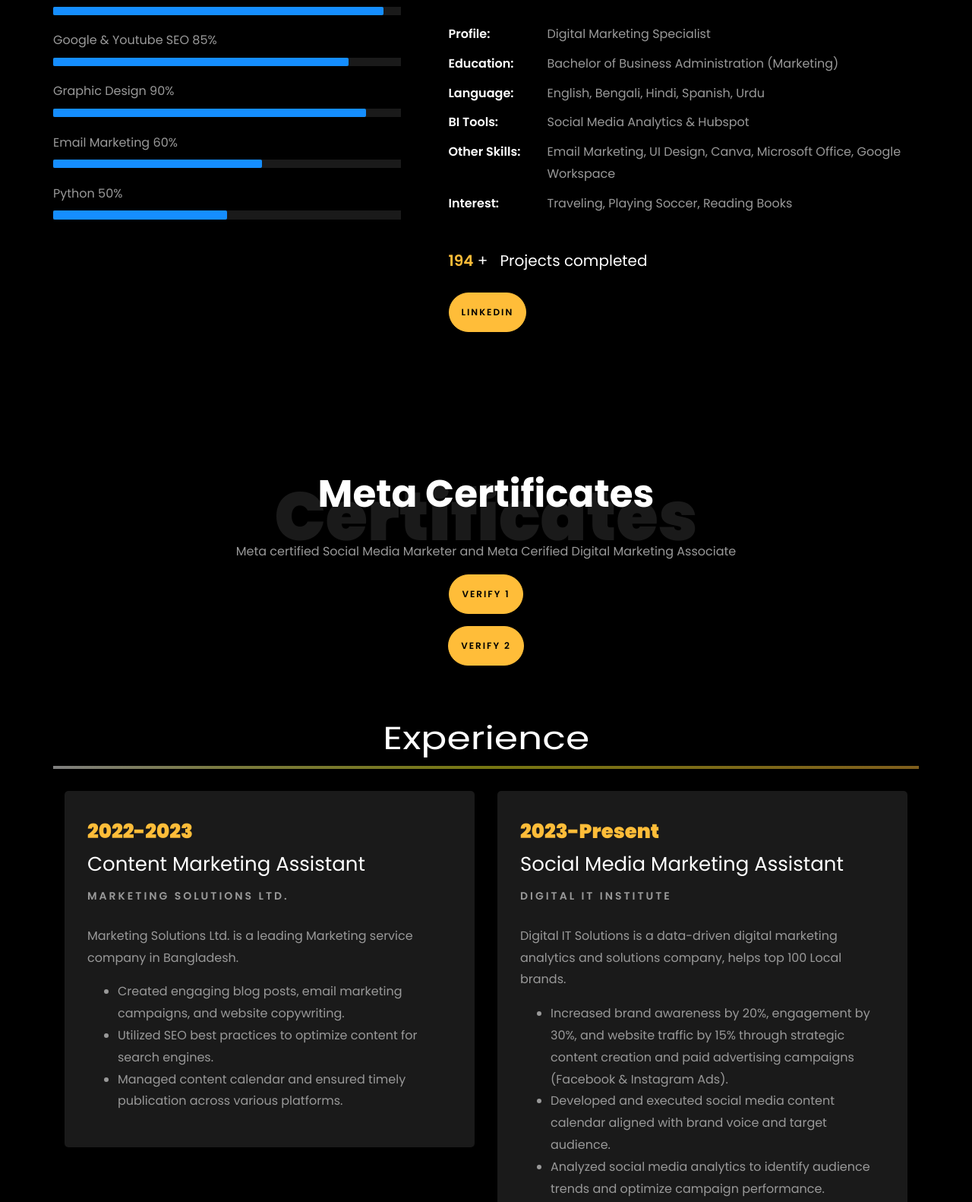
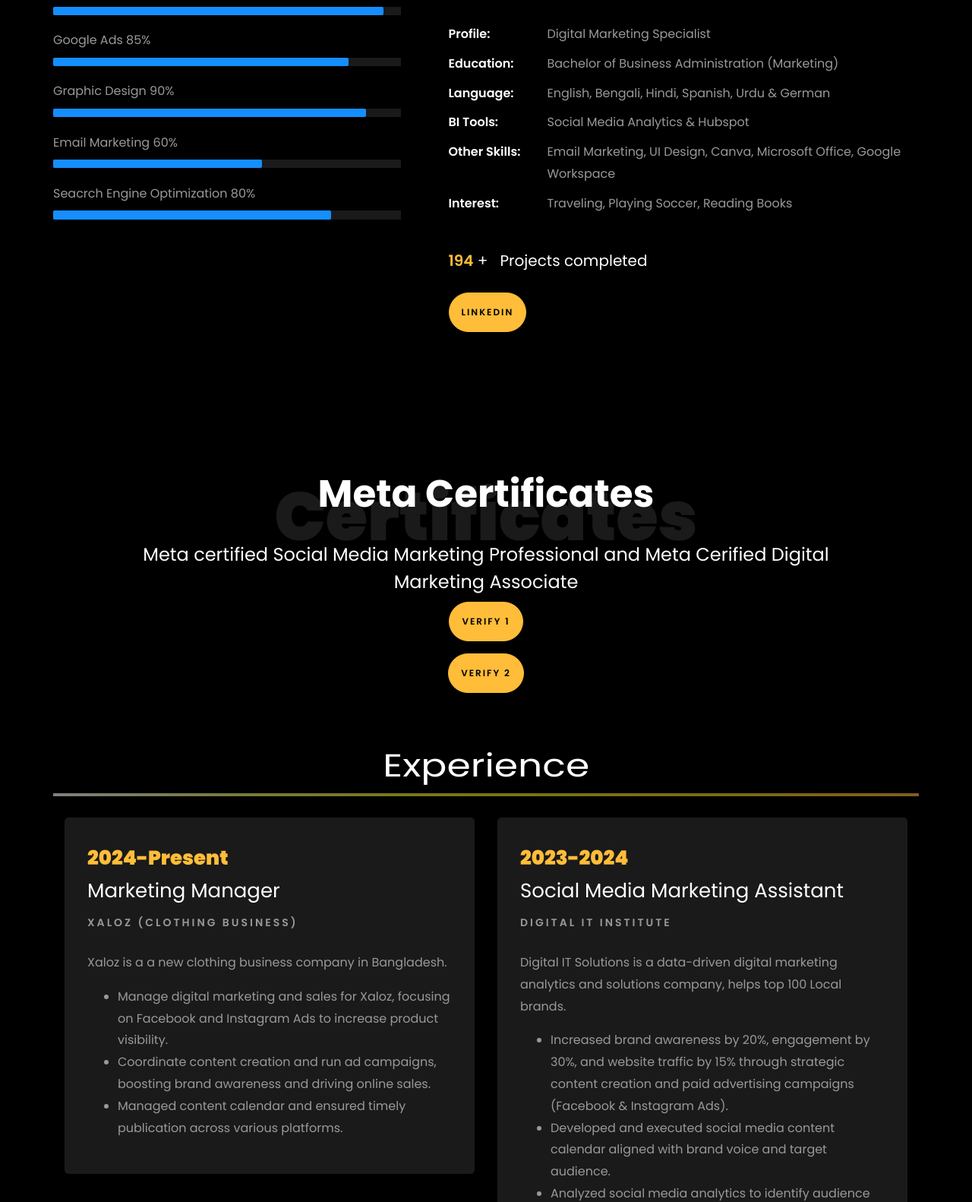
Before and after one commit to yeaminshafi/yeaminshafi.github.io, a plain HTML site: page index.html in a window 1280 px wide. Shown: the part 1114-2696 px from the top of the page at 76% size. Drawn offline with Linux system fonts and the light colour scheme; animation ran at ten frames a second; files whose address does not match are found by name.

Commit message:
Update index.html

```diff
--- a/index.html
+++ b/index.html
@@ -160,7 +160,7 @@
 						// Create an array of typing text
 						const typingTexts = [
 						'Social Media Marketing Professional  ',
-						'Google &  YouTube SEO  Expert  ',
+						'Google Ads & SEO  Expert  ',
 						'Graphic Designer   ',
 						];
 
@@ -235,7 +235,7 @@
 											aria-valuemax="100"></div>
 									</div>
 
-									<span>Google & Youtube SEO</span> <span class="pull-right">85%</span>
+									<span>Google Ads</span> <span class="pull-right">85%</span>
 									<div class="progress">
 										<div class="progress-bar" role="progressbar" style="width: 85%" aria-valuenow="85" aria-valuemin="0"
 											aria-valuemax="100"></div>
@@ -253,9 +253,9 @@
 											aria-valuemax="100"></div>
 									</div>
 
-									<span>Python</span> <span class="pull-right">50%</span>
+									<span>Seacrch Engine Optimization</span> <span class="pull-right">80%</span>
 									<div class="progress">
-										<div class="progress-bar" role="progressbar" style="width: 50%" aria-valuenow="80" aria-valuemin="0"
+										<div class="progress-bar" role="progressbar" style="width: 80%" aria-valuenow="80" aria-valuemin="0"
 											aria-valuemax="100"></div>
 									</div>
 								</div>
@@ -278,7 +278,7 @@
 									<li class="d-flex"><span>Profile:</span> <span>Digital Marketing Specialist</span></li>
 									<!-- <li class="d-flex"><span>Domain:</span> <span>Retail, Ecommerce, BFSI &amp; Digital Marketing</span></li> -->
 									<li class="d-flex"><span>Education:</span> <span>Bachelor of Business Administration (Marketing)</span></li>
-									<li class="d-flex"><span>Language:</span> <span>English, Bengali, Hindi, Spanish, Urdu</span></li>
+									<li class="d-flex"><span>Language:</span> <span>English, Bengali, Hindi, Spanish, Urdu & German</span></li>
 									<li class="d-flex"><span>BI Tools:</span> <span>Social Media Analytics &amp; Hubspot</span></li>
 									<li class="d-flex"><span>Other Skills:</span> <span>Email Marketing, UI Design, Canva, Microsoft Office, Google Workspace </span></li>
 									<li class="d-flex"><span>Interest:</span> <span>Traveling, Playing Soccer, Reading Books</span></li>
@@ -312,7 +312,7 @@
           <div class="col-md-10 heading-section text-center ftco-animate">
           	<h1 class="big big-2">Certificates</h1>
             <h2 class="mb-4">Meta Certificates</h2>
-            <p>Meta certified Social Media Marketer and Meta Cerified Digital Marketing Associate</p>
+            <h4>Meta certified Social Media Marketing Professional and Meta Cerified Digital Marketing Associate</h4>
 			<p><a href="https://www.credly.com/badges/c26d02ea-99c4-48f5-a480-425d781f73d1/public_url" class="btn btn-primary py-3 px-3">Verify 1</a></p>
 			<p><a href="https://www.credly.com/badges/7fdb34f2-fd1c-428f-bfb0-5e6ce97fc0e4/public_url" class="btn btn-primary py-3 px-3">Verify 2</a></p>
 
@@ -328,13 +328,13 @@
 		<div class="row">
 				<div class="col-md-6">
 					<div class="resume-wrap ftco-animate">
-						<span class="date">2022-2023</span>
-						<h2>Content Marketing Assistant</h2>
-						<span class="position">Marketing Solutions Ltd.</span>
-						<p class="mt-4">Marketing Solutions Ltd. is a leading Marketing service company in Bangladesh.
+						<span class="date">2024-Present</span>
+						<h2>Marketing Manager</h2>
+						<span class="position">Xaloz (Clothing Business)</span>
+						<p class="mt-4">Xaloz is a a new clothing business company in Bangladesh.
 							<ul>
-								<li>Created engaging blog posts, email marketing campaigns, and website copywriting.</li>
-								<li>Utilized SEO best practices to optimize content for search engines.</li>
+								<li>Manage digital marketing and sales for Xaloz, focusing on Facebook and Instagram Ads to increase product visibility.</li>
+								<li>Coordinate content creation and run ad campaigns, boosting brand awareness and driving online sales.</li>
 								<li>Managed content calendar and ensured timely publication across various platforms.</li>
 							</ul>
 						</p>
@@ -344,7 +344,7 @@
 
 				<div class="col-md-6">
 					<div class="resume-wrap ftco-animate">
-						<span class="date">2023-Present</span>
+						<span class="date">2023-2024</span>
 						<h2>Social Media Marketing Assistant</h2>
 						<span class="position">Digital IT Institute</span>
 						<p class="mt-4">Digital IT Solutions is a data-driven digital marketing analytics and solutions company, helps top 100 Local brands.
@@ -390,7 +390,7 @@
 
     		<div class="row justify-content-center mt-5">
     			<div class="col-md-6 text-center ftco-animate">
-    				<p><a href="https://drive.google.com/file/d/15avKKtwP9q7OuNW4-n3ZwU39OG9uGmaB/view?usp=sharing" class="btn btn-primary py-4 px-5">Download CV</a></p>
+    				<p><a href="https://drive.google.com/file/d/1l6vz39DiPFKvHN8KINSOSCLwNow88ia4/view?usp=sharing" class="btn btn-primary py-4 px-5">Download CV</a></p>
     			</div>
     		</div>
     	</div>
@@ -552,7 +552,7 @@
           			<span class="icon-phone2"></span>
           		</div>
           		<h3 class="mb-4">Contact Number</h3>
-	            <p><a href="tel://0101010101">+8801772-178765</a></p>
+	            <p><a href="https://wa.me/8801772178765">+8801772-178765</a></p>
 	          </div>
           </div>
           <div class="col-md-6 col-lg-3 d-flex ftco-animate">
@@ -561,7 +561,7 @@
           			<span class="icon-paper-plane"></span>
           		</div>
           		<h3 class="mb-4">Email Address</h3>
-	            <p><a href="smyeaminshafi@gmail.com">smyeaminshafi@gmail.com</a></p>
+	            <p><a href="mailto:smyeaminshafi@gmail.com">smyeaminshafi@gmail.com</a></p>
 	          </div>
           </div>
           <div class="col-md-6 col-lg-3 d-flex ftco-animate">
@@ -570,7 +570,7 @@
           			<span class="icon-globe"></span>
           		</div>
           		<h3 class="mb-4">Download Resume</h3>
-	            <p><a href="https://drive.google.com/file/d/1jHcKfVORMsik-uipEuxnBGKoa5aLRO3c/view?usp=sharing">resumelink</a></p>
+	            <p><a href="https://drive.google.com/file/d/1rKa0cE2BW9JME514rEDr5zJI2t7-1R2N/view?usp=sharing">resumelink</a></p>
 	          </div>
           </div>
 
```
